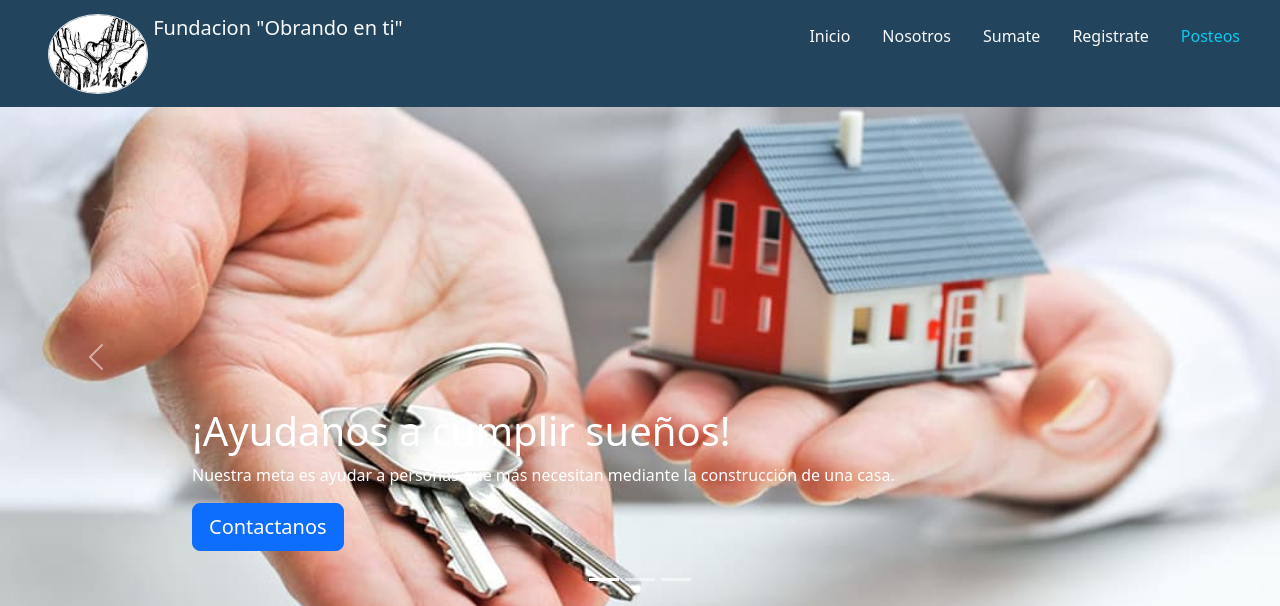
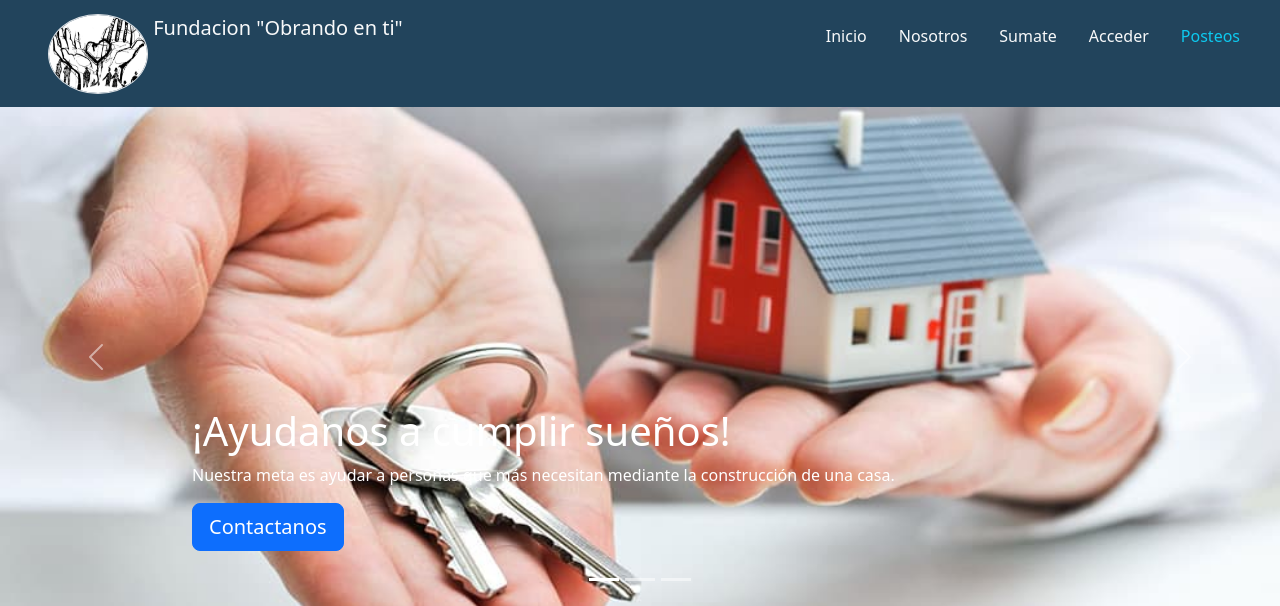
Before and after one commit to dulcineavila/Trabajo_final, a Django app: page / in a window 1280 px wide. Shown: the top 606 px of the page. Run offline with Django 4.2, Linux system fonts and the light colour scheme.

Commit message:
agregue botones de acceder y desconectar al nav

```diff
--- a/Proyecto_6/blog/templates/navbar.html
+++ b/Proyecto_6/blog/templates/navbar.html
@@ -37,9 +37,17 @@
         <li class="nav-item">
           <a class="nav-link text-light" href="/sumate">Sumate</a>
         </li>
+
+        {% if user.is_authenticated %}
         <li class="nav-item">
-          <a class="nav-link text-light" href="login">Registrate</a>
+          <a class="nav-link text-light" href="logout">Desconectar</a>
         </li>
+        {% else %}
+        <li class="nav-item">
+          <a class="nav-link text-light" href="login">Acceder</a>
+        </li>
+        {% endif %}
+
         <li class="nav-item">
           <a class="nav-link text-info" href="#">Posteos</a>
         </li>
```
